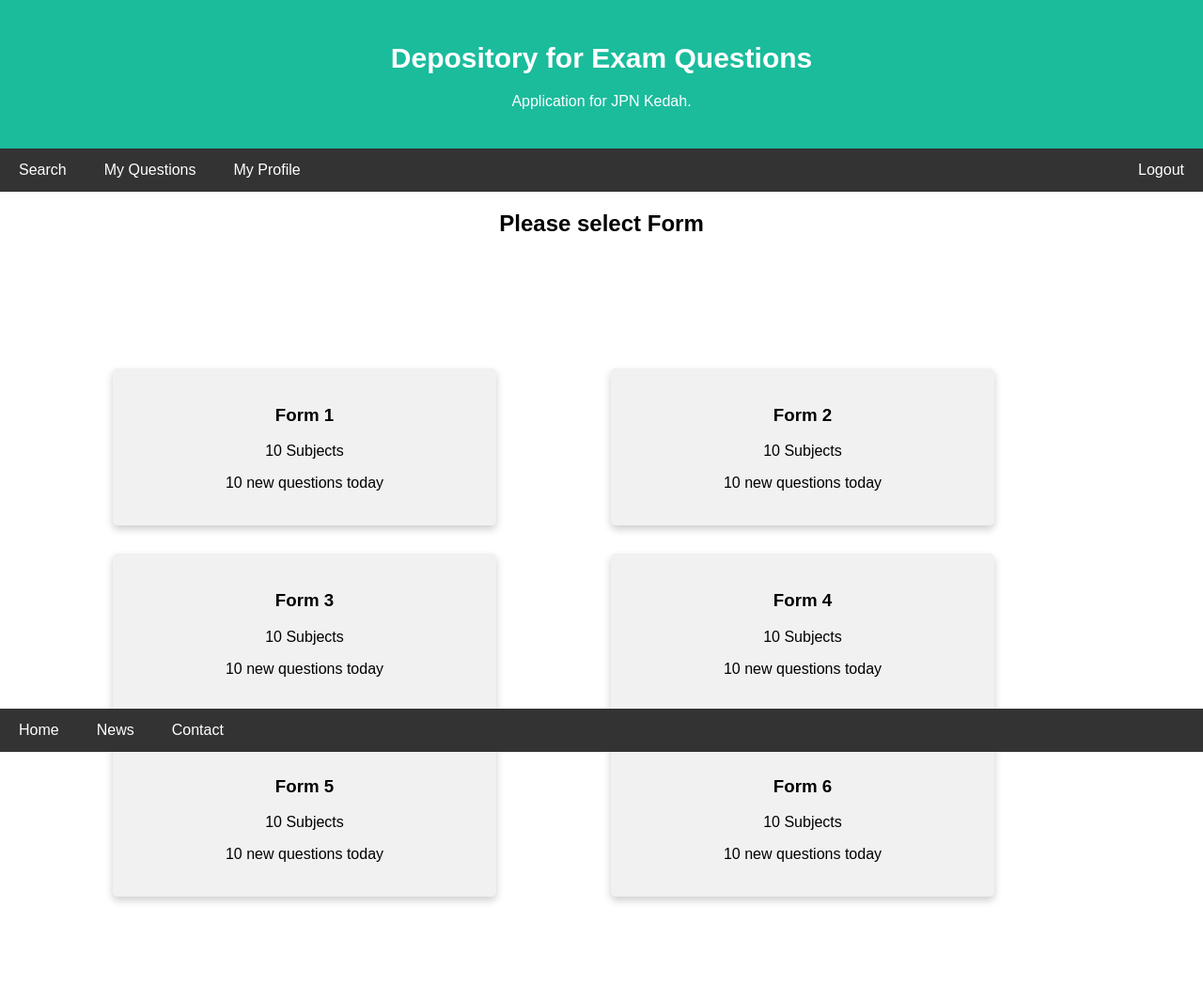
After one commit to ahmadhanis/depositori, a PHP site: page /php/mainpage.php in a window 1280 px wide. The commit adds this page. Shown: the whole page at 94% size. Run offline with PHP 8.4, Linux system fonts and the light colour scheme.

Commit message:
mainscreen

```diff
--- a/css/style.css
+++ b/css/style.css
@@ -24,10 +24,9 @@ body {
     font-size: 30px;
 }
 
-
 /* Style the top navigation bar */
 
-.navbar {
+.topnavbar {
     overflow: hidden;
     background-color: #333;
     width: 100%;
@@ -35,7 +34,7 @@ body {
 
 /* Style the navigation bar links */
 
-.navbar a {
+.topnavbar a {
     float: left;
     display: block;
     color: white;
@@ -46,13 +45,13 @@ body {
 
 /* Right-aligned link */
 
-.navbar a.right {
+.topnavbar a.right {
     float: right;
 }
 
 /* Change color on hover */
 
-.navbar a:hover {
+.topnavbar a:hover {
     background-color: #ddd;
     color: black;
 }
@@ -66,6 +65,7 @@ body {
     position: fixed;
     bottom: 0;
     width: 100%;
+
 }
 
 .bottomnavbar a {
@@ -79,8 +79,6 @@ body {
 
 /* Right-aligned link */
 
-
-
 /* Change color on hover */
 
 .bottomnavbar a:hover {
@@ -90,14 +88,13 @@ body {
 
 /* Column container */
 
-/* Main column */
-
 .main {
     -ms-flex: 100%;
     /* IE10 */
     flex: 100%;
     background-color: rgb(255, 255, 255);
-    padding: 100px;
+    padding: 25px;
+    align-items: center;
 }
 
 label {
@@ -120,22 +117,48 @@ label {
         width: 100%;
         margin-top: 0;
     }
-    .main{
+    .main {
         padding: 10px;
     }
+    .column {
+        width: 100%;
+        display: block;
+        margin-bottom: 20px;
+        margin-top: 20px;
+    }
+    .card {
+        width: 100%;
+        height: auto;
+    }
+}
 
-}
 /* Responsive layout - when the screen is more than 1000px wide */
 
-@media screen and (min-width: 1000px) {
+@media screen and (min-width: 900px) {
     .container {
         width: 50%;
         margin: auto;
     }
-    .main{
+    .main {
         padding: 100px;
     }
-
+    .column {
+        width: 25%;
+        display: block;
+        margin-bottom: 20px;
+        margin-top: 20px;
+    }
+    .column-card {
+        float: center;
+        width: 25%;
+        padding: 0 10px;
+        margin-top: 20px;
+        align-items: center;
+    }
+    .card {
+        width: 80%;
+        height: auto;
+    }
 }
 
 img {
@@ -172,6 +195,7 @@ input[type=submit]:hover {
     border-radius: 5px;
     background-color: #f2f2f2;
     padding: 20px;
+    text-align: center;
 }
 
 .col-25 {
@@ -193,3 +217,38 @@ input[type=submit]:hover {
     display: table;
     clear: both;
 }
+
+.column {
+    float: left;
+    width: 25%;
+    padding: 0 10px;
+    margin-top: 20px;
+}
+
+.column-card {
+    float: left;
+    width: 50%;
+    padding: 0 10px;
+    margin-top: 10px;
+    align-items: center;
+}
+
+/* Remove extra left and right margins, due to padding */
+
+.row {
+    padding: 10px;
+    text-align: center;
+}
+
+.card {
+    box-shadow: 0 4px 8px 0 rgba(0, 0, 0, 0.2);
+    padding: 20px;
+    text-align: center;
+    background-color: #f1f1f1;
+    transition: 0.3s;
+    border-radius: 5px;
+}
+
+.card:hover {
+    box-shadow: 0 8px 20px 0 rgba(0, 0, 0, 0.2);
+}
--- a/html/login.html
+++ b/html/login.html
@@ -13,7 +13,7 @@
 		<h1>Depository for Exam Questions</h1>
 		<p>Application for JPN Kedah.</p>
 	</div>
-	<div class="navbar">
+	<div class="topnavbar">
 		<a href="register.html" class="right">Register</a>
 	</div>
 	<div class="main">
--- a/html/register.html
+++ b/html/register.html
@@ -13,7 +13,7 @@
 		<h1>Depository for Exam Questions</h1>
 		<p>Application for JPN Kedah.</p>
 	</div>
-	<div class="navbar">
+	<div class="topnavbar">
 		<a href="login.html" class="right">Login</a>
 	</div>
 
--- a/index.html
+++ b/index.html
@@ -1,5 +1,6 @@
 <!DOCTYPE html>
 <html>
+
 <head>
 	<meta name="viewport" content="width=device-width, initial-scale=1">
 	<link rel="stylesheet" href="css/style.css">
@@ -10,13 +11,12 @@
 		<h1>Depository for Exam Questions</h1>
 		<p>Application for JPN Kedah.</p>
 	</div>
-	<div class="navbar">
+	<div class="topnavbar">
 		<a href="html/login.html" class="right">Login</a>
 	</div>
 	<div class="main">
 		<center>
 			<img src="images/webfront.png">
-
 		</center>
 	</div>
 	<div class="bottomnavbar">
--- a/php/login.php
+++ b/php/login.php
@@ -13,7 +13,7 @@ $count = $stmt->rowCount();
 $row   = $stmt->fetch(PDO::FETCH_ASSOC);
 if($count == 1 && !empty($row)) {
     echo "<script> alert('Login successful')</script>";
-
+    echo "<script> window.location.replace('../php/mainpage.php')</script>";
 }else{
     echo "<script> alert('Login fail')</script>";
     echo "<script> window.location.replace('../html/login.html')</script>";
--- /dev/null
+++ b/php/mainpage.php
@@ -0,0 +1,106 @@
+<!DOCTYPE html>
+<html>
+
+<head>
+    <title>Main Page</title>
+    <meta name="viewport" content="width=device-width, initial-scale=1">
+    <script src="../js/validate.js"></script>
+    <link rel="stylesheet" href="../css/style.css">
+</head>
+
+<body>
+    <div class="header">
+        <h1>Depository for Exam Questions</h1>
+        <p>Application for JPN Kedah.</p>
+
+    </div>
+    <div class="topnavbar">
+        <a href="#">Search</a>
+        <a href="#">My Questions</a>
+        <a href="#">My Profile</a>
+        <a href="../html/login.html" class="right">Logout</a>
+    </div>
+    <center>
+        <h2>Please select Form</h2>
+    </center>
+    <div class="main">
+
+        <div class="row">
+
+            <div class="column-card">
+                <a href="#form2" style="text-decoration:none; color:#000000">
+                    <div class="card" type="submit">
+                        <h3>Form 1</h3>
+                        <p>10 Subjects</p>
+                        <p>10 new questions today</p>
+                    </div>
+                </a>
+            </div>
+
+            <div class="column-card">
+                <a href="#form2" style="text-decoration:none; color:#000000">
+                    <div class="card">
+                        <h3>Form 2</h3>
+                        <p>10 Subjects</p>
+                        <p>10 new questions today</p>
+                    </div>
+                </a>
+            </div>
+        </div>
+
+        <div class="row">
+
+            <div class="column-card">
+                <a href="#form3" style="text-decoration:none; color:#000000">
+                    <div class="card">
+                        <h3>Form 3</h3>
+                        <p>10 Subjects</p>
+                        <p>10 new questions today</p>
+
+                    </div>
+                </a>
+            </div>
+
+            <div class="column-card">
+                <a href="#form4" style="text-decoration:none; color:#000000">
+                    <div class="card">
+                        <h3>Form 4</h3>
+                        <p>10 Subjects</p>
+                        <p>10 new questions today</p>
+
+                    </div>
+                </a>
+            </div>
+        </div>
+        <div class="row">
+
+            <div class="column-card">
+                <a href="#form5" style="text-decoration:none; color:#000000">
+                    <div class="card">
+                        <h3>Form 5</h3>
+                        <p>10 Subjects</p>
+                        <p>10 new questions today</p>
+                    </div>
+                </a>
+            </div>
+            <div class="column-card">
+                <a href="#form6" style="text-decoration:none; color:#000000">
+                    <div class="card">
+                        <h3>Form 6</h3>
+                        <p>10 Subjects</p>
+                        <p>10 new questions today</p>
+                    </div>
+                </a>
+            </div>
+        </div>
+
+    </div>
+
+    <div class="bottomnavbar">
+        <a href="../index.html">Home</a>
+        <a href="#news">News</a>
+        <a href="#contact">Contact</a>
+    </div>
+</body>
+
+</html>
```
Also changed, not shown: images/jpnlogo.png, images/jpnlogoback.png (added), images/webfront.png, images/webfrontback.png (added), js/validate.js (line endings or trailing spaces).
